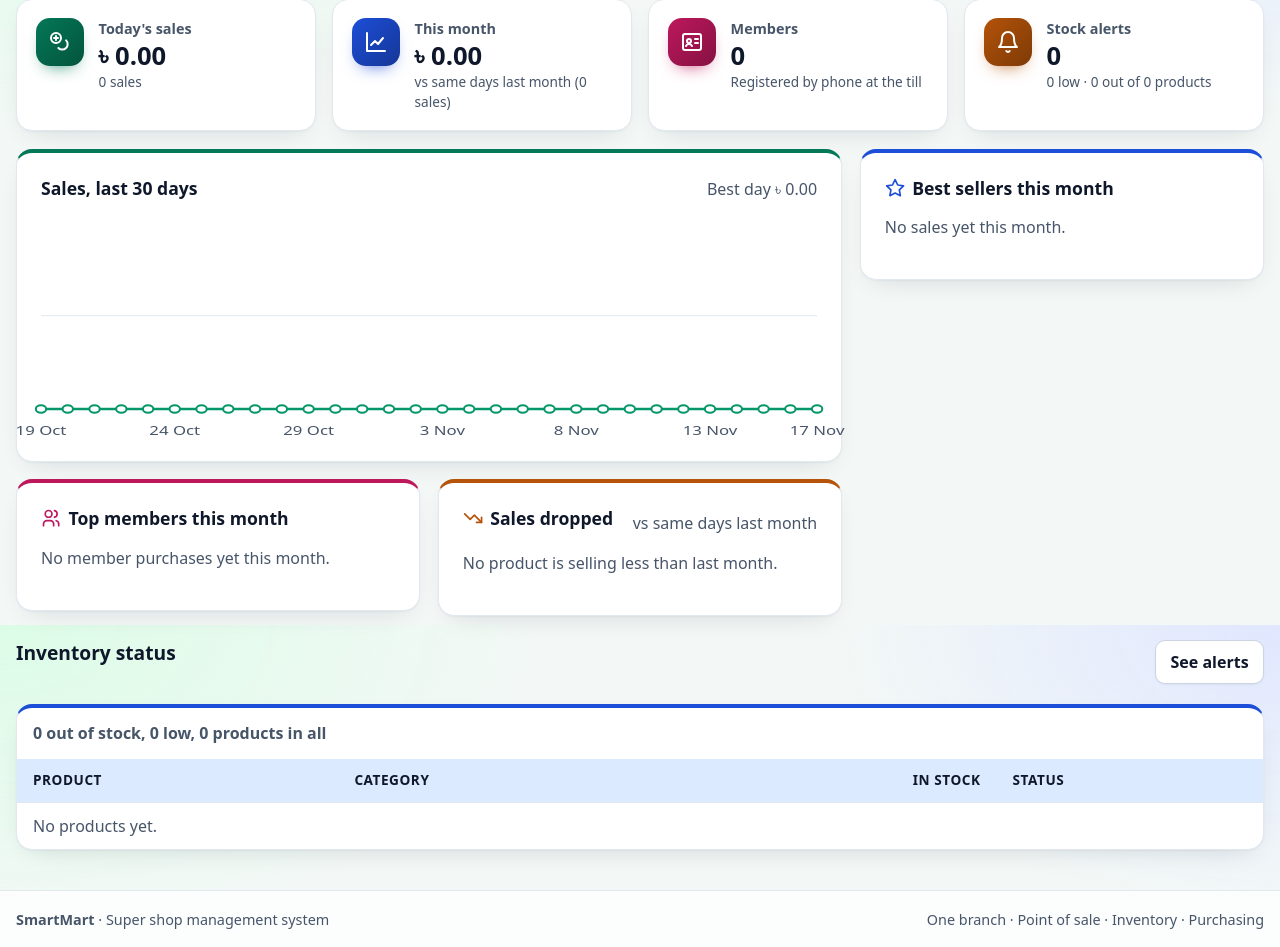
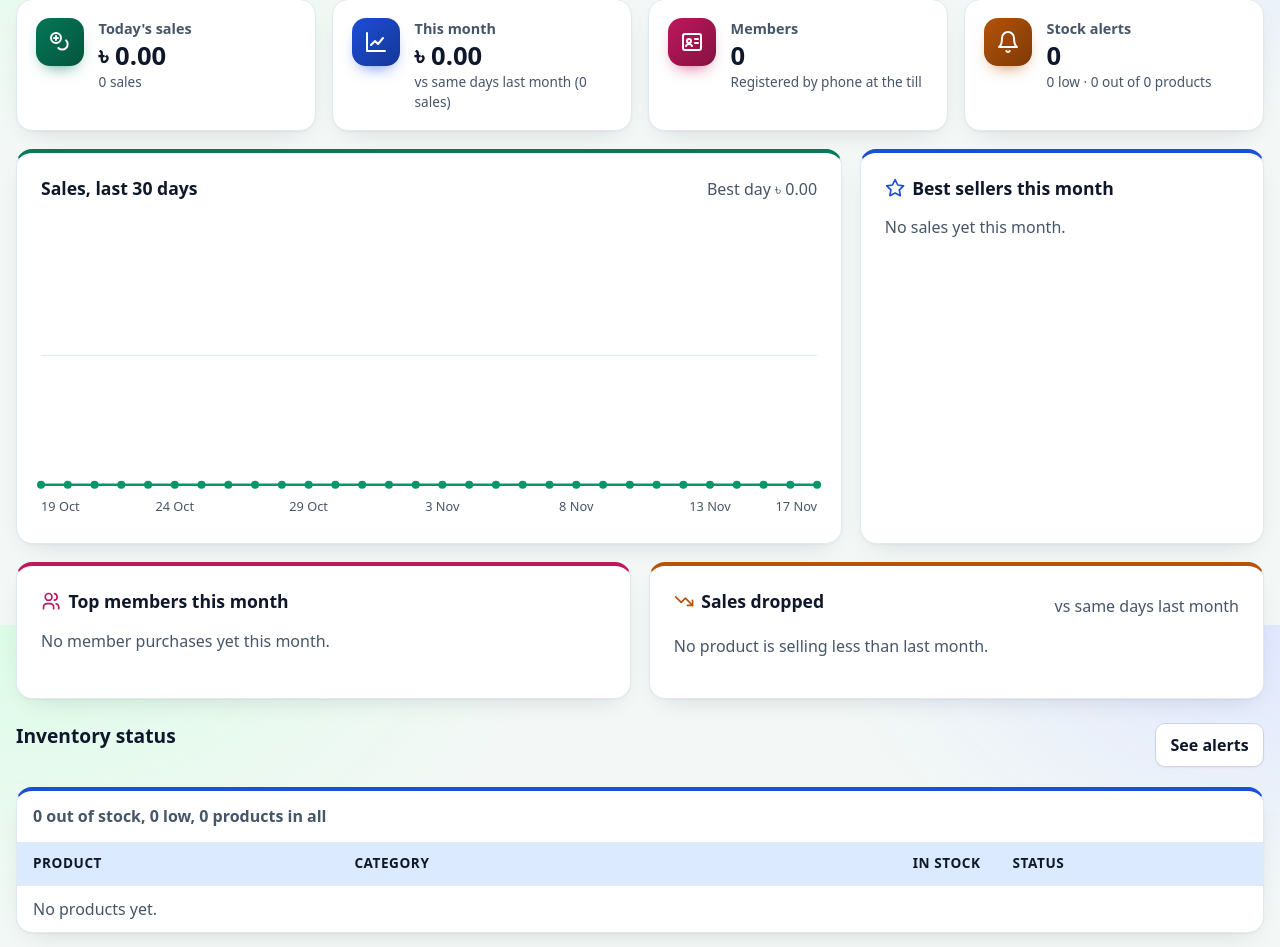
Before and after one commit to ami-JANI/smartmart, a Spring Boot app: page /dashboard in a window 1280 px wide. Shown: the part 175-1122 px from the top of the page. Run offline with Spring Boot 4, Linux system fonts and the light colour scheme; data that the repository does not hold is empty; some of the project's set-up classes (security, data sources, template engines, error pages and the like) are left out, and stand-ins take their place.

Commit message:
fix(ui): remove blank space from the dashboard cards
On wide screens the dashboard now uses six columns: the chart takes
four and best sellers two, then top members and sales dropped share
the second row equally. Cards stretch to the height of their row, and
the chart grows with its card. Its dots are round-capped lines and its
date labels are HTML, so stretching the chart does not distort them.
On phones every other date label is hidden so they do not overlap.

```diff
--- a/src/main/resources/static/css/app.css
+++ b/src/main/resources/static/css/app.css
@@ -539,23 +539,33 @@ main > h1::before, .page-header h1::before {
 .trend-up { color: #047857; }
 .trend-down { color: var(--color-error); }
 
-.dash-grid { display: grid; gap: 1.1rem; grid-template-columns: minmax(0, 1fr); align-items: start; }
+/* Cards stretch to the height of their row, and each row is filled, so no blank space is left. */
+.dash-grid { display: grid; gap: 1.1rem; grid-template-columns: minmax(0, 1fr); }
 @media (min-width: 48rem) { .dash-grid { grid-template-columns: repeat(2, minmax(0, 1fr)); } }
 @media (min-width: 80rem) {
-    .dash-grid { grid-template-columns: repeat(3, minmax(0, 1fr)); }
-    .dash-chart { grid-column: span 2; }
+    /* Six tracks: chart 4 + best sellers 2 on the first row, members 3 + drops 3 on the second. */
+    .dash-grid { grid-template-columns: repeat(6, minmax(0, 1fr)); }
+    .dash-grid > .card { grid-column: span 3; }
+    .dash-grid > .dash-chart { grid-column: span 4; }
+    .dash-grid > .dash-chart + .card { grid-column: span 2; }
 }
+.dash-chart { display: flex; flex-direction: column; }
 .dash-grid .card { border-top: 4px solid var(--accent); }
 .card-head { display: flex; flex-wrap: wrap; align-items: baseline; justify-content: space-between; gap: .25rem 1rem; margin-bottom: .75rem; }
 .card-head h2 { display: flex; align-items: center; gap: .45rem; margin: 0; font-size: 1.1rem; }
 .card-head h2 .icon { color: var(--accent); }
 
-.chart { display: block; width: 100%; height: 14rem; overflow: visible; }
+/* The chart grows with its card; dots and axis labels are drawn so stretching cannot distort them. */
+.chart { display: block; flex: 1; width: 100%; min-height: 12rem; overflow: visible; }
+.chart-axis { position: relative; height: 1.4rem; margin-top: .4rem; }
+.chart-axis span { position: absolute; transform: translateX(-50%); color: var(--color-muted); font-size: .8rem; white-space: nowrap; }
+.chart-axis span:first-child { transform: none; }
+.chart-axis span:last-child { transform: translateX(-100%); }
+@media (max-width: 30rem) { .chart-axis span:nth-child(even) { display: none; } }
 .chart-grid { stroke: var(--color-border); stroke-width: 1; vector-effect: non-scaling-stroke; }
 .chart-area { fill: url(#chart-fill); }
 .chart-line { fill: none; stroke: #059669; stroke-width: 2.5; stroke-linejoin: round; vector-effect: non-scaling-stroke; }
-.chart-dot { fill: #fff; stroke: #059669; stroke-width: 2; vector-effect: non-scaling-stroke; }
-.chart-label { fill: var(--color-muted); font-size: 13px; text-anchor: middle; }
+.chart-dot { stroke: #059669; stroke-width: 8; stroke-linecap: round; vector-effect: non-scaling-stroke; }
 
 .rank-list { list-style: none; margin: 0; padding: 0; }
 .rank-list li { display: flex; align-items: center; gap: .75rem; padding: .55rem 0; border-bottom: 1px solid var(--color-border); }
--- a/src/main/resources/templates/reports/dashboard.html
+++ b/src/main/resources/templates/reports/dashboard.html
@@ -77,7 +77,7 @@
                 <h2 id="chart-title">Sales, last 30 days</h2>
                 <span class="muted" th:text="'Best day ৳ ' + ${#numbers.formatDecimal(chart.max, 1, 'COMMA', 2, 'POINT')}">Best day ৳ 0.00</span>
             </div>
-            <svg class="chart" viewBox="0 -10 600 240" preserveAspectRatio="none" role="img"
+            <svg class="chart" viewBox="0 -10 600 215" preserveAspectRatio="none" role="img"
                  th:attr="aria-label='Daily sales for the last 30 days; best day ৳ ' + ${#numbers.formatDecimal(chart.max, 1, 'COMMA', 2, 'POINT')}">
                 <defs>
                     <linearGradient id="chart-fill" x1="0" y1="0" x2="0" y2="1">
@@ -89,13 +89,16 @@
                 <line class="chart-grid" x1="0" y1="100" x2="600" y2="100"/>
                 <path class="chart-area" th:attr="d=${chart.area}" d=""/>
                 <polyline class="chart-line" th:attr="points=${chart.line}" points=""/>
-                <!--/* Each dot's hover text is written with th:utext, because the layout takes every
+                <!--/* Each dot is a zero-length line with round caps, so it stays round when the chart
+                       stretches. Its hover text is written with th:utext, because the layout takes every
                        literal <title> element on the page as the page title. */-->
-                <circle class="chart-dot" r="4" th:each="p : ${chart.points}" th:attr="cx=${p.x},cy=${p.y}"><th:block
-                        th:utext="'&lt;title&gt;' + ${#strings.escapeXml(p.title)} + '&lt;/title&gt;'"></th:block></circle>
-                <text class="chart-label" th:each="l : ${chart.labels}" th:attr="x=${l.x}" y="228"
-                      th:text="${l.text}">1 Nov</text>
+                <line class="chart-dot" th:each="p : ${chart.points}" th:attr="x1=${p.x},y1=${p.y},x2=${p.x},y2=${p.y}"><th:block
+                        th:utext="'&lt;title&gt;' + ${#strings.escapeXml(p.title)} + '&lt;/title&gt;'"></th:block></line>
             </svg>
+            <!--/* Axis labels sit outside the SVG so stretching it does not squash the text. */-->
+            <div class="chart-axis" aria-hidden="true">
+                <span th:each="l : ${chart.labels}" th:style="'left:' + ${l.x / 6} + '%'" th:text="${l.text}">1 Nov</span>
+            </div>
         </section>
 
         <!--/* Best sellers this month */-->
```
